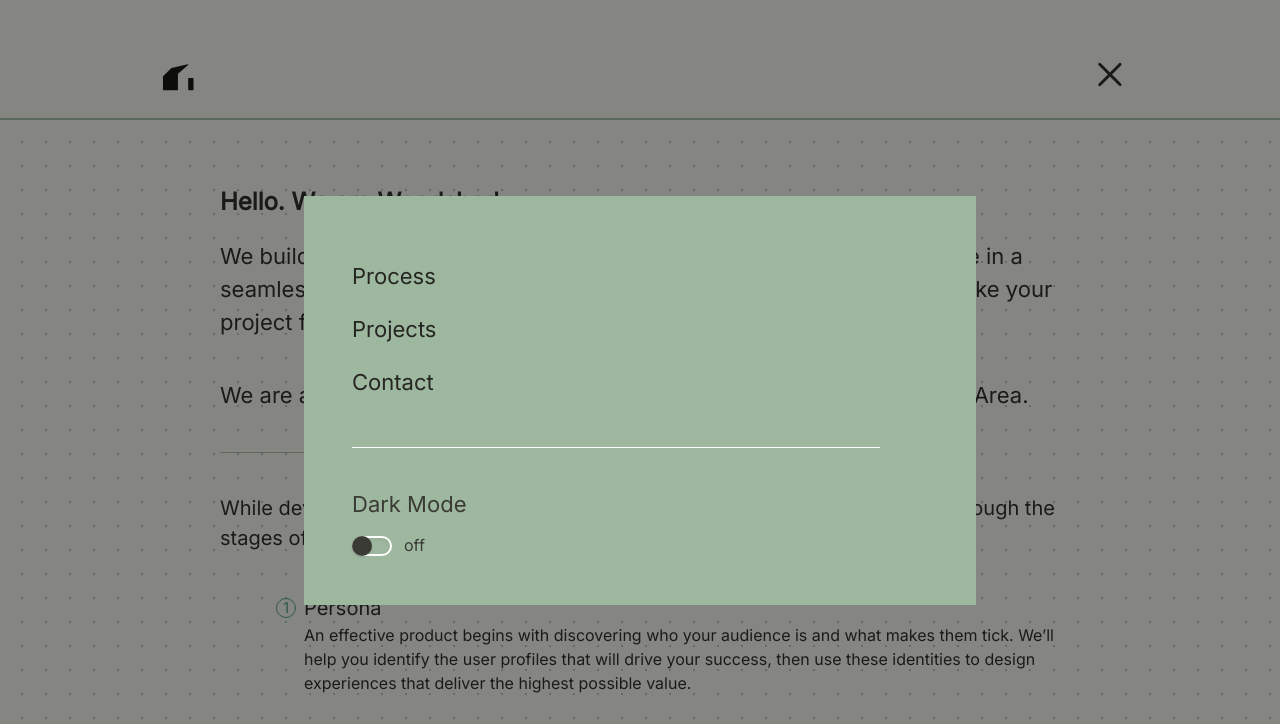
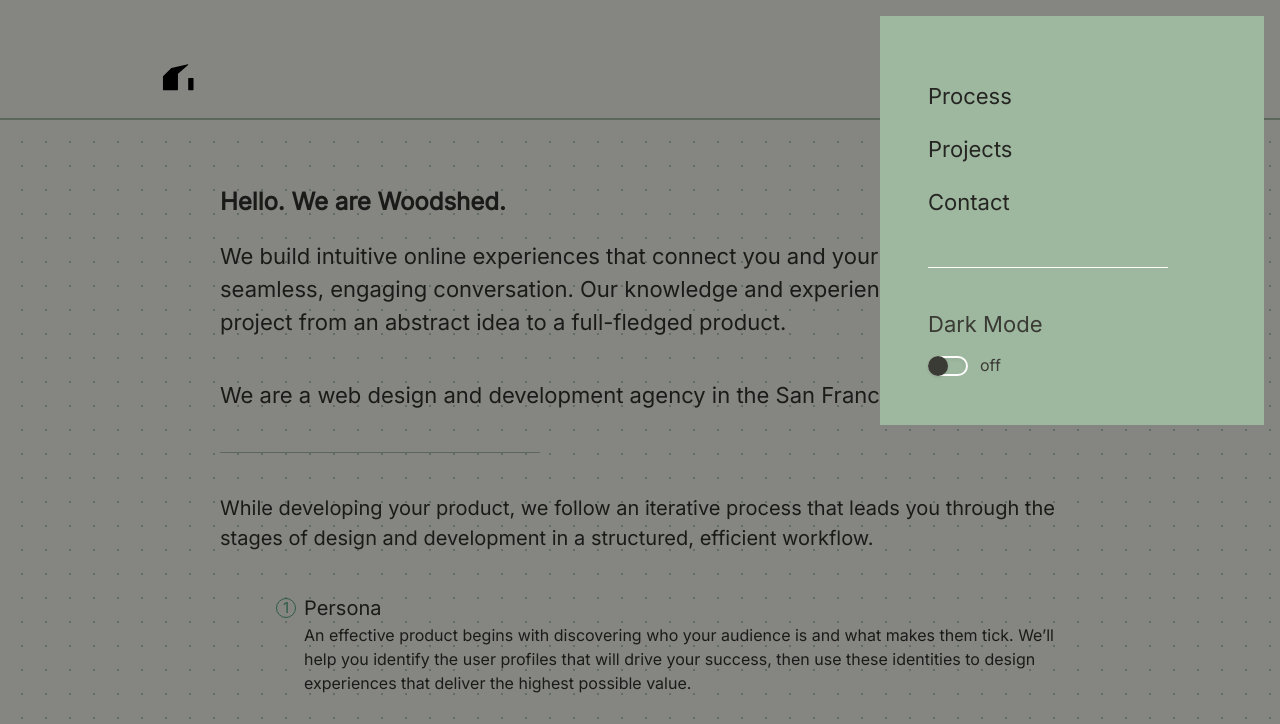
Before and after one commit to Woodshed-Technology-LLC/woodshed-site, an Astro site: page / in a window 1280 px wide. Both pictures are taken after a click on the button 1109 px from the left and 73 px from the top of the page. Shown: the top 724 px of the page. Built offline with nearby package versions, Linux system fonts and the light colour scheme; Astro itself is replaced by a stand-in of ours.

Commit message:
work on nav layout

```diff
--- a/src/components/NavHeader.astro
+++ b/src/components/NavHeader.astro
@@ -3,7 +3,10 @@ import DarkModeSwitch from './DarkModeSwitch.astro';
 ---
 
 <div id="navigation" class="flex justify-center w-screen">
-    <div class="flex justify-between w-[956px] fixed">
+    <!-- When the modal is open, it has a fixed position with z-40, so we need to add z-50 here in
+        order to achieve a higher stacking context
+     -->
+    <div class="flex justify-between w-[956px] fixed z-50">
         <!-- Woodshed icon (home button) -->
         <a href="/">
             <img
@@ -23,8 +26,6 @@ import DarkModeSwitch from './DarkModeSwitch.astro';
                 <div id="icon"></div>
             </div>
         </button>
-    </div>
-    <div>
         <!-- Main modal -->
         <div
             id="nav-modal"
@@ -32,7 +33,7 @@ import DarkModeSwitch from './DarkModeSwitch.astro';
             aria-hidden="true"
             class="fixed top-0 left-0 right-0 z-50 hidden w-full p-4 overflow-x-hidden overflow-y-auto md:inset-0 h-[calc(100%-1rem)] md:h-full"
         >
-            <div class="relative w-full h-full max-w-2xl md:h-auto">
+            <div class="relative w-full h-full max-w-sm md:h-auto">
                 <!-- Modal content -->
                 <div
                     class="relative bg-primary-light-shade-500 dark:bg-gray-dark-shade-400 pt-16 pb-12"
@@ -75,6 +76,7 @@ import DarkModeSwitch from './DarkModeSwitch.astro';
 
     // create a new modal component
     const modal = new Modal($modalElement, {
+        placement: 'top-right',
         backdrop: 'dynamic',
         backdropClasses:
             'bg-gray-light-shade-900 bg-opacity-50 dark:bg-opacity-80 fixed inset-0 z-40',
```
